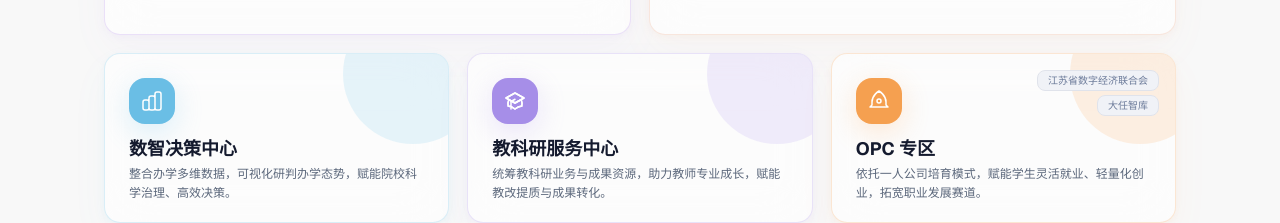
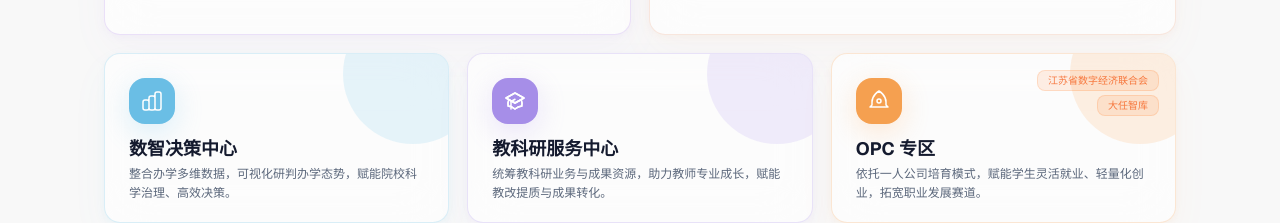
Before and after one commit to chenproton/zhiyu-backend, a Next.js app: page /portal1 in a window 1280 px wide. Shown: the part 966-1189 px from the top of the page. Built offline with nearby package versions, Linux system fonts and the light colour scheme; no server answers.

Commit message:
style(portal): OPC 标签恢复淡橙底色透明效果

```diff
--- a/app/portal/page.tsx
+++ b/app/portal/page.tsx
@@ -300,10 +300,10 @@ function GradientTile({
 
       {item.id === "opc" && (
         <span className="absolute top-4 right-4 flex flex-col items-end gap-1" style={{ zIndex: 3 }}>
-          <span className="text-[10px] font-medium text-[#6b7a99] bg-[#f0f2f7] border border-[#e0e3eb] px-2.5 py-0.5 rounded-xl whitespace-nowrap">
+          <span className="text-[10px] font-medium text-orange-600/70 bg-orange-500/10 border border-orange-500/15 px-2.5 py-0.5 rounded-xl whitespace-nowrap">
             江苏省数字经济联合会
           </span>
-          <span className="text-[10px] font-medium text-[#6b7a99] bg-[#f0f2f7] border border-[#e0e3eb] px-2.5 py-0.5 rounded-xl whitespace-nowrap">
+          <span className="text-[10px] font-medium text-orange-600/70 bg-orange-500/10 border border-orange-500/15 px-2.5 py-0.5 rounded-xl whitespace-nowrap">
             大任智库
           </span>
         </span>
--- a/app/portal1/page.tsx
+++ b/app/portal1/page.tsx
@@ -300,10 +300,10 @@ function GradientTile({
 
       {item.id === "opc" && (
         <span className="absolute top-4 right-4 flex flex-col items-end gap-1" style={{ zIndex: 3 }}>
-          <span className="text-[10px] font-medium text-[#6b7a99] bg-[#f0f2f7] border border-[#e0e3eb] px-2.5 py-0.5 rounded-xl whitespace-nowrap">
+          <span className="text-[10px] font-medium text-orange-600/70 bg-orange-500/10 border border-orange-500/15 px-2.5 py-0.5 rounded-xl whitespace-nowrap">
             江苏省数字经济联合会
           </span>
-          <span className="text-[10px] font-medium text-[#6b7a99] bg-[#f0f2f7] border border-[#e0e3eb] px-2.5 py-0.5 rounded-xl whitespace-nowrap">
+          <span className="text-[10px] font-medium text-orange-600/70 bg-orange-500/10 border border-orange-500/15 px-2.5 py-0.5 rounded-xl whitespace-nowrap">
             大任智库
           </span>
         </span>
```
Also changed, not shown: 1 other file (tests, documents, lock files or other folders).
